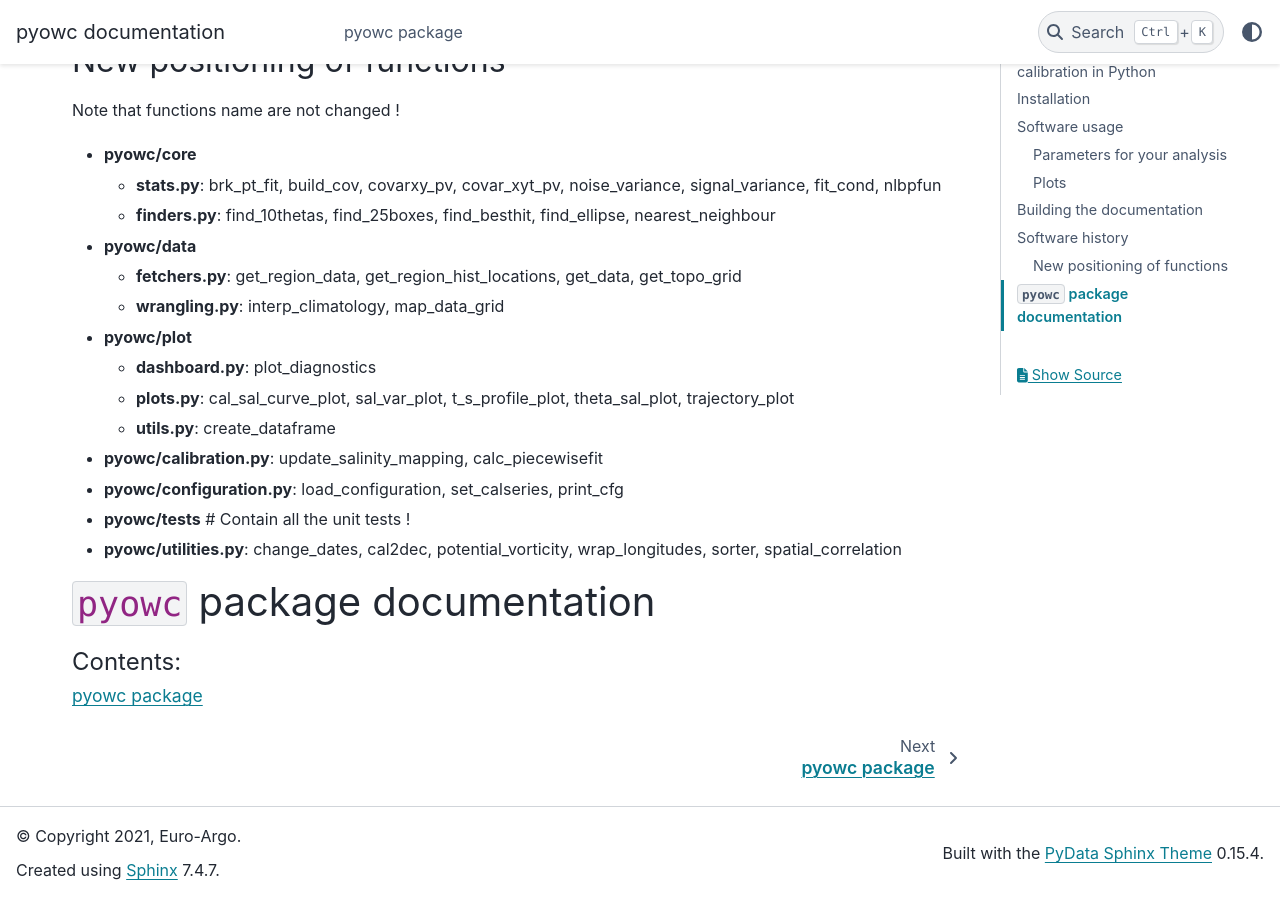
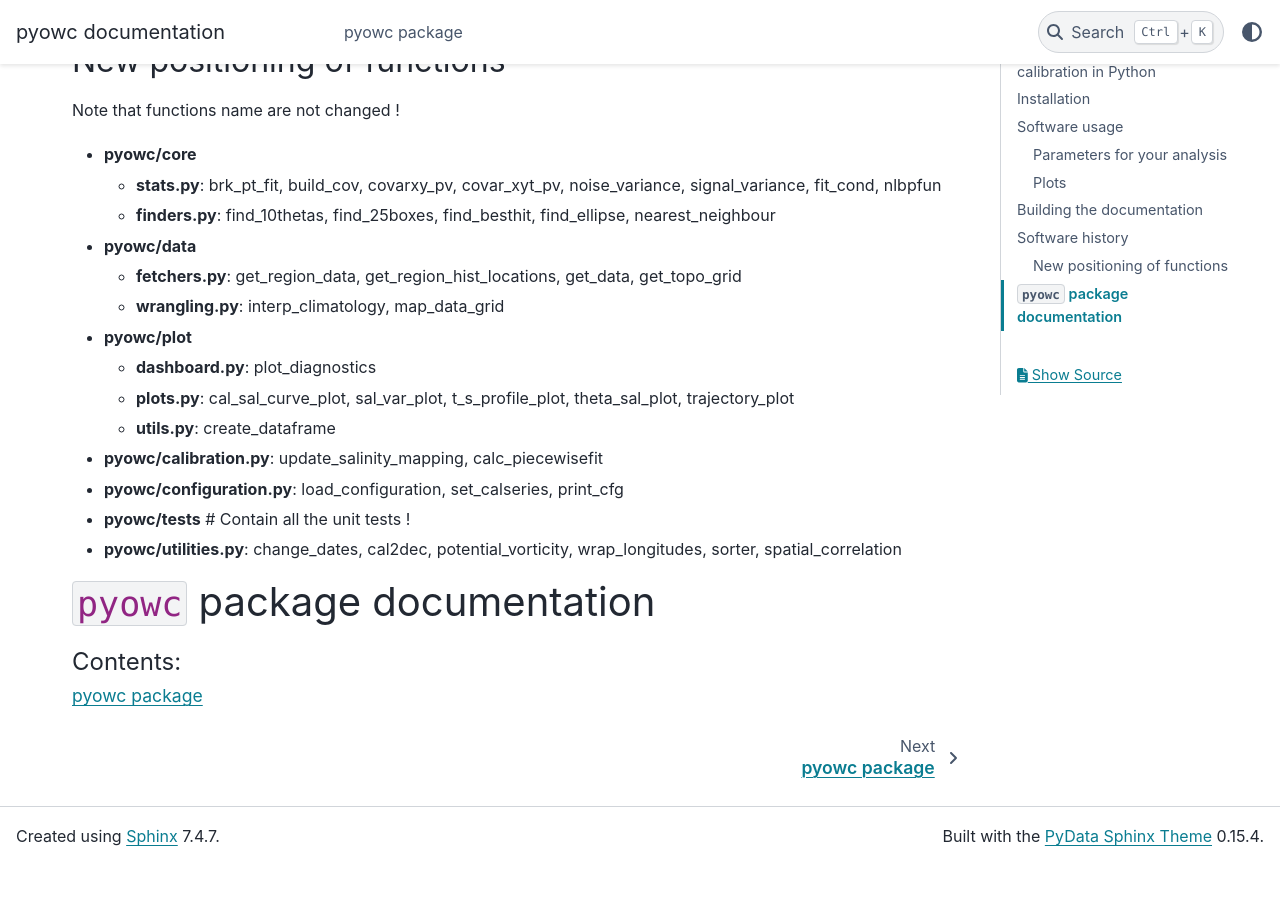
Before and after one commit to euroargodev/argodmqc_owc, a Sphinx documentation site: the page built from docs/source/index.md, in a window 1280 px wide and 900 px high, scrolled down 2620 px. Built offline with Sphinx 7.4.7 and the PyData theme 0.15.4, drawn with Linux system fonts in a browser that asks for light colours; after the commit the page ends 3485 px from its top, so only the background shows below that; part of the change alters nothing that is shown.

```diff
--- a/docs/source/conf.py
+++ b/docs/source/conf.py
@@ -18,9 +18,13 @@ sys.path.insert(0, str(Path(__file__).parent.parent.parent))
 # -- Project information -----------------------------------------------------
 
 project = 'pyowc'
-copyright = '2021, Euro-Argo'
-author = 'Euro-Argo'
+# copyright = ''
+author = 'pyowc Developers'
 
+# TODO: remove this once copyright notice above is provided to include it in the footer
+html_theme_options = {
+  "footer_items": ["sphinx-version"],
+}
 
 # -- General configuration ---------------------------------------------------
 
```
